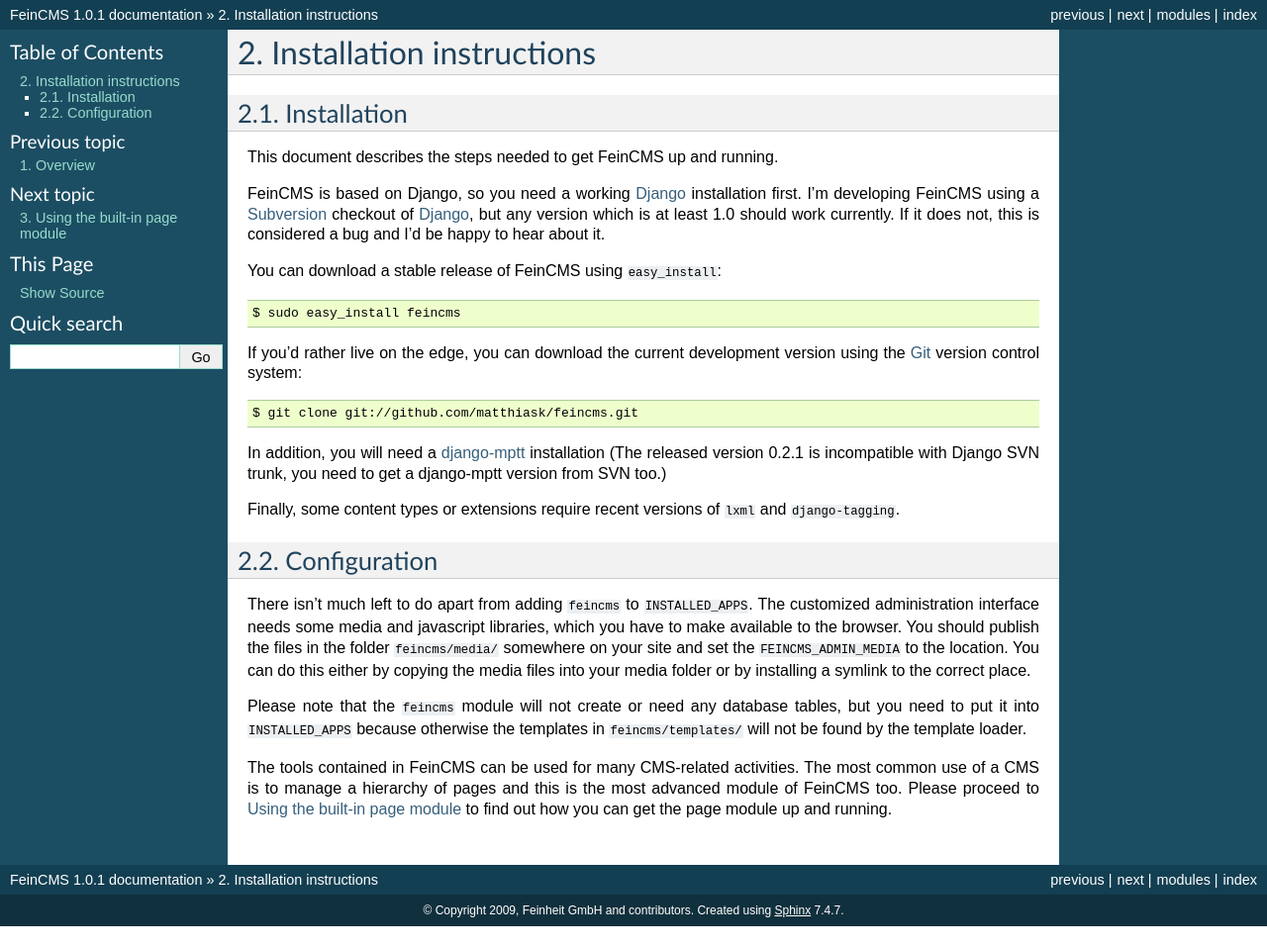
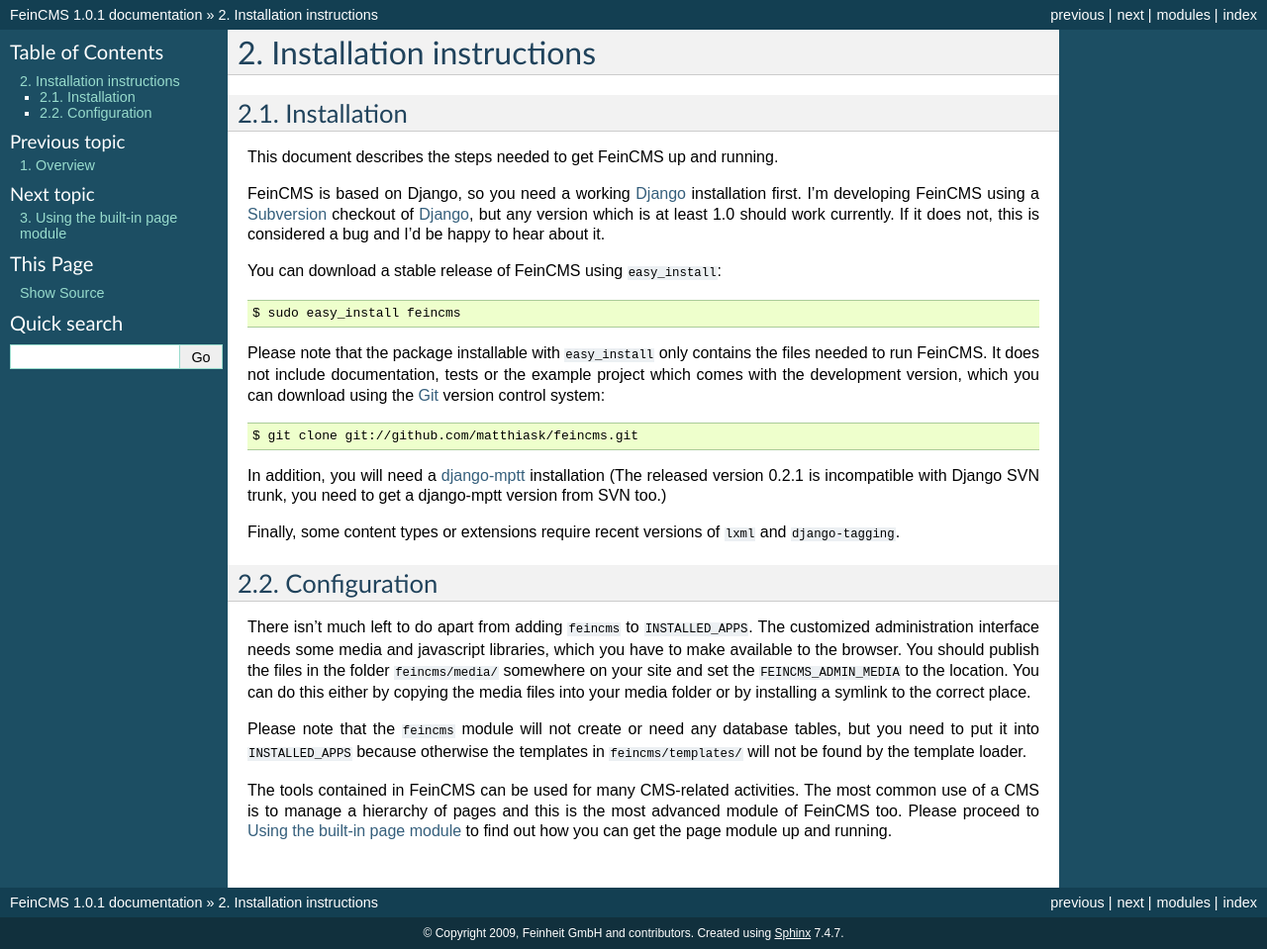
Before and after one commit to feincms/feincms, a Sphinx documentation site: the page built from docs/installation.txt, in a window 1280 px wide. Shown: the whole page at 99% size. Built offline with Sphinx 7.4.7, drawn with Linux system fonts in a browser that asks for light colours; before the commit the page ends 936 px from its top, so only the background shows below that.

Commit message:
Add reasons why a git checkout might be the preferred way to get FeinCMS

```diff
--- a/docs/installation.txt
+++ b/docs/installation.txt
@@ -18,8 +18,10 @@
 
     $ sudo easy_install feincms
 
-If you'd rather live on the edge, you can download the current development
-version using the Git_ version control system::
+Please note that the package installable with ``easy_install`` only
+contains the files needed to run FeinCMS. It does not include documentation,
+tests or the example project which comes with the development version,
+which you can download using the Git_ version control system::
 
     $ git clone git://github.com/matthiask/feincms.git
 
```
